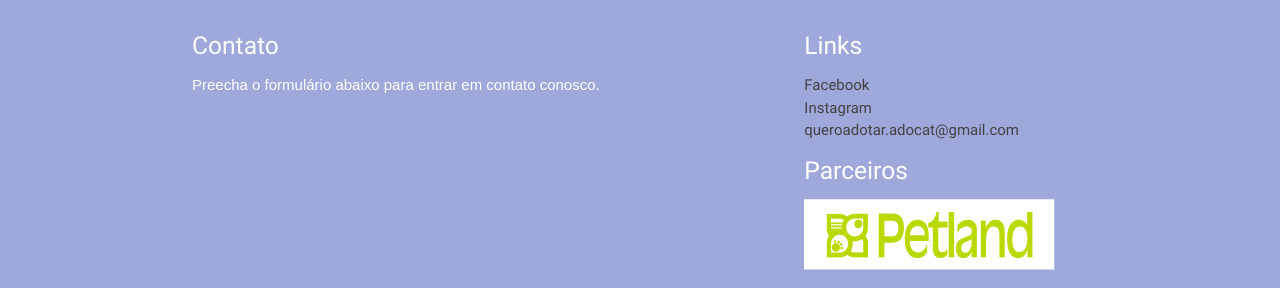
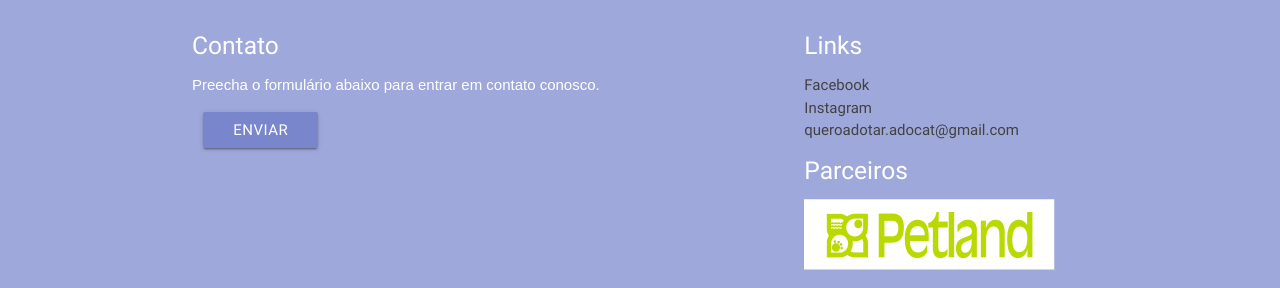
Before and after one commit to daniellalopes2/materialize-footer, a plain HTML site: page materialize/index.html in a window 1280 px wide. Shown: the top 288 px of the page. Drawn offline with nearby package versions, Linux system fonts and the light colour scheme.

Commit message:
adicionado botão enviar
botão ENVIAR

```diff
--- a/materialize/index.html
+++ b/materialize/index.html
@@ -18,8 +18,13 @@
               <div class="col l6 s12">
                 <h5 class="white-text">Contato</h5>
                 <p class="arial-text" class="grey-text text-darken-3 ">Preecha o formulário abaixo para entrar em contato conosco.</p></font>
+
+
+
+              <div class="col l6 s12">
+              <a class="waves-effect waves-light indigo lighten-2 btn">Enviar</a>
               </div>
-
+              </div>
 
               <div class="col l4 offset-l2 s12">
                 <h5 class="white-text">Links</h5>
@@ -45,7 +50,7 @@
 
             </div>
           </div>
-          <div class="footer-copyright  indigo lighten-2">
+          <div class="footer-copyright indigo lighten-2">
             <div class="container">
             <a class= "white-text text-lighten-3">Feito por Voluntários Digitais Gama EX8</a>
           </div>
```
